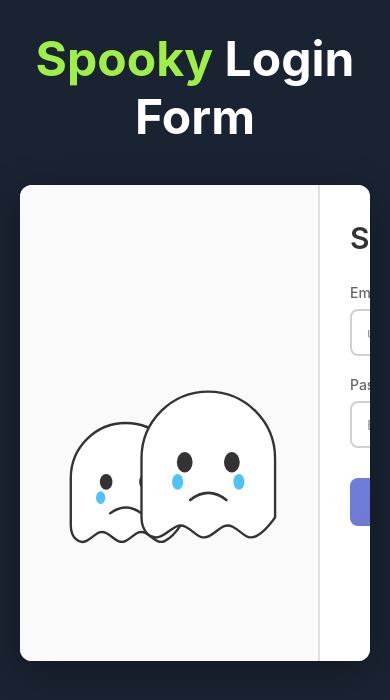
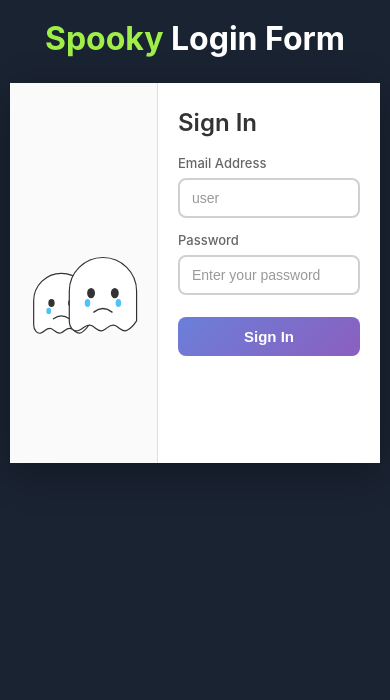
Before and after one commit to axentro-official/Ghost_style, a plain HTML site: page index.html in a window 390 px wide. Drawn offline with Linux system fonts and the light colour scheme.

Commit message:
Update index.html

```diff
--- a/index.html
+++ b/index.html
@@ -38,70 +38,78 @@
             color: #9fef48;
         }
 
-        /* MAIN CONTAINER - FORCE HORIZONTAL LAYOUT */
+        /* MAIN CONTAINER - HORIZONTAL LAYOUT */
         .login-container {
             background-color: #ffffff;
             border-radius: 12px;
             box-shadow: 0 10px 40px rgba(0, 0, 0, 0.3);
 
-            /* FORCE HORIZONTAL - LEFT RIGHT SPLIT */
-            display: flex !important;
-            flex-direction: row !important;
+            display: flex;
+            flex-direction: row;
 
             width: 100%;
             max-width: 950px;
-            min-height: 500px;
-            overflow: hidden;
+            min-height: 480px;
+
+            /* FIX: Allow content to show fully - NO CROPPING! */
+            overflow: visible;
         }
 
-        /* LEFT SIDE - GHOSTS SECTION (45% width) */
+        /* LEFT SIDE - GHOSTS SECTION */
         .ghosts-section {
-            flex: 0 0 45% !important;
-            width: 45% !important;
-            min-width: 350px;
+            flex: 1 1 45%;
+            max-width: 450px;
+
             display: flex;
             align-items: center;
             justify-content: center;
             position: relative;
-            padding: 30px;
+            padding: 25px 20px;
             background-color: #fafafa;
             border-right: 2px solid #e0e0e0;
+
+            /* FIX: Ensure no cropping */
+            overflow: visible;
+            min-height: 400px;
         }
 
-        /* RIGHT SIDE - FORM SECTION (55% width) */
+        /* RIGHT SIDE - FORM SECTION */
         .form-section {
-            flex: 0 0 55% !important;
-            width: 55% !important;
-            min-width: 400px;
-            padding: 50px 40px;
+            flex: 1 1 55%;
+            max-width: 550px;
+
+            padding: 40px 35px;
             display: flex;
             flex-direction: column;
             justify-content: center;
             background-color: #ffffff;
+
+            overflow: visible;
+            min-height: 400px;
         }
 
         .form-title {
-            font-size: 36px;
+            font-size: 34px;
             color: #333333;
-            margin-bottom: 28px;
+            margin-bottom: 25px;
             font-weight: 600;
         }
 
         .form-group {
-            margin-bottom: 20px;
+            margin-bottom: 18px;
         }
 
         .form-group label {
             display: block;
             font-size: 14px;
             color: #666666;
-            margin-bottom: 8px;
+            margin-bottom: 7px;
             font-weight: 500;
         }
 
         .form-group input {
             width: 100%;
-            padding: 13px 15px;
+            padding: 12px 14px;
             border: 2px solid #d0d0d0;
             border-radius: 8px;
             font-size: 15px;
@@ -121,16 +129,16 @@
 
         .sign-in-btn {
             width: 100%;
-            padding: 14px;
+            padding: 13px;
             background: linear-gradient(135deg, #6b7fd9 0%, #8b5fbf 100%);
             color: white;
             border: none;
             border-radius: 8px;
-            font-size: 17px;
+            font-size: 16px;
             font-weight: 600;
             cursor: pointer;
             transition: all 0.3s ease;
-            margin-top: 10px;
+            margin-top: 8px;
         }
 
         .sign-in-btn:hover {
@@ -138,28 +146,34 @@
             box-shadow: 0 6px 20px rgba(107, 127, 217, 0.4);
         }
 
-        /* Ghost Container */
+        /* Ghost Container - RESPONSIVE SIZING */
         .ghost-container {
             position: relative;
-            width: 260px;
-            height: 300px;
+            width: 90%;
+            max-width: 280px;
+            height: auto;
+            aspect-ratio: 280 / 320;
+
+            overflow: visible;
         }
 
         .ghost-svg {
             width: 100%;
             height: 100%;
+            display: block;
+            overflow: visible;
         }
 
         /* Speech Bubble */
         .speech-bubble {
             position: absolute;
-            top: 5px;
-            left: 5px;
+            top: 0;
+            left: 0;
             background: white;
             border: 3px solid #333;
             border-radius: 15px;
-            padding: 10px 18px;
-            font-size: 16px;
+            padding: 10px 16px;
+            font-size: 15px;
             font-weight: bold;
             color: #000;
             opacity: 0;
@@ -168,13 +182,14 @@
             z-index: 10;
             white-space: nowrap;
             box-shadow: 0 4px 12px rgba(0,0,0,0.15);
+            overflow: visible;
         }
 
         .speech-bubble::after {
             content: '';
             position: absolute;
             bottom: -11px;
-            left: 25px;
+            left: 22px;
             width: 0;
             height: 0;
             border-left: 11px solid transparent;
@@ -189,12 +204,12 @@
 
         /* Status Messages */
         .status-message {
-            margin-top: 14px;
-            padding: 13px;
+            margin-top: 12px;
+            padding: 12px;
             border-radius: 8px;
             text-align: center;
             font-weight: 600;
-            font-size: 15px;
+            font-size: 14px;
             opacity: 0;
             transform: translateY(-10px);
             transition: all 0.3s ease;
@@ -220,16 +235,16 @@
 
         .try-again-btn {
             width: 100%;
-            padding: 13px;
+            padding: 12px;
             background-color: #718096;
             color: white;
             border: none;
             border-radius: 8px;
-            font-size: 16px;
+            font-size: 15px;
             font-weight: 600;
             cursor: pointer;
             transition: all 0.3s ease;
-            margin-top: 12px;
+            margin-top: 10px;
             opacity: 0;
             transform: translateY(-10px);
             pointer-events: none;
@@ -251,6 +266,7 @@
             opacity: 0;
             transition: all 0.5s ease;
             filter: drop-shadow(0 2px 4px rgba(0,0,0,0.2));
+            overflow: visible;
         }
 
         .star.show {
@@ -263,37 +279,128 @@
             50% { transform: scale(1.3) rotate(180deg); }
         }
 
-        /* IMPORTANT: Keep HORIZONTAL on ALL screen sizes */
+        /* ========== RESPONSIVE DESIGN - All Screen Sizes ========== */
+
+        /* Tablets and Small Laptops */
         @media (max-width: 900px) {
             .login-container {
-                flex-direction: row !important; /* FORCE row, NOT column */
                 max-width: 100%;
-                min-height: 450px;
+                min-height: 420px;
             }
 
             .ghosts-section {
-                flex: 0 0 42% !important;
-                min-width: 300px;
-                padding: 20px;
+                flex: 1 1 42%;
+                padding: 20px 15px;
+                min-height: 350px;
             }
 
             .form-section {
-                flex: 0 0 58% !important;
-                min-width: 320px;
-                padding: 35px 30px;
+                flex: 1 1 58%;
+                padding: 30px 25px;
+                min-height: 350px;
             }
 
             .header h1 {
-                font-size: 48px;
+                font-size: 52px;
             }
 
             .form-title {
-                font-size: 30px;
+                font-size: 28px;
             }
 
             .ghost-container {
-                width: 220px;
-                height: 260px;
+                max-width: 240px;
+            }
+        }
+
+        /* Mobile Phones - Still Horizontal but Optimized */
+        @media (max-width: 650px) {
+            body {
+                padding: 20px 10px;
+            }
+
+            .header {
+                margin-bottom: 25px;
+            }
+
+            .header h1 {
+                font-size: 38px;
+            }
+
+            .login-container {
+                flex-direction: row !important;
+                min-height: 380px;
+                border-radius: 10px;
+            }
+
+            .ghosts-section {
+                flex: 1 1 40%;
+                padding: 15px 10px;
+                min-height: 320px;
+                border-right: 1.5px solid #e0e0e0;
+            }
+
+            .form-section {
+                flex: 1 1 60%;
+                padding: 25px 20px;
+                min-height: 320px;
+            }
+
+            .form-title {
+                font-size: 24px;
+                margin-bottom: 18px;
+            }
+
+            .form-group {
+                margin-bottom: 14px;
+            }
+
+            .form-group label {
+                font-size: 13px;
+            }
+
+            .form-group input {
+                padding: 10px 12px;
+                font-size: 14px;
+            }
+
+            .sign-in-btn {
+                padding: 11px;
+                font-size: 15px;
+            }
+
+            .ghost-container {
+                max-width: 180px;
+            }
+
+            .speech-bubble {
+                font-size: 13px;
+                padding: 8px 12px;
+            }
+
+            .status-message {
+                font-size: 13px;
+                padding: 10px;
+            }
+
+            .try-again-btn {
+                padding: 10px;
+                font-size: 14px;
+            }
+        }
+
+        /* Very Small Screens */
+        @media (max-width: 480px) {
+            .header h1 {
+                font-size: 32px;
+            }
+
+            .login-container {
+                min-height: 340px;
+            }
+
+            .ghost-container {
+                max-width: 150px;
             }
         }
     </style>
@@ -303,7 +410,7 @@
         <h1><span>Spooky</span> Login Form</h1>
     </div>
 
-    <!-- CONTAINER: LEFT (GHOSTS) + RIGHT (FORM) - HORIZONTAL -->
+    <!-- CONTAINER: LEFT (GHOSTS) + RIGHT (FORM) -->
     <div class="login-container">
 
         <!-- LEFT: GHOSTS SECTION -->
@@ -314,25 +421,25 @@
                 <div id="speechBubble" class="speech-bubble"></div>
 
                 <!-- Stars -->
-                <svg class="star" id="star1" style="top: 60px; right: 25px; width: 24px; height: 24px;" viewBox="0 0 24 24" fill="#333">
+                <svg class="star" id="star1" style="top: 5%; right: 8%; width: 9%; max-width: 26px;" viewBox="0 0 24 24" fill="#333">
                     <path d="M12 2l3.09 6.26L22 9.27l-5 4.87 1.18 6.88L12 17.77l-6.18 3.25L7 14.14 2 9.27l6.91-1.01L12 2z"/>
                 </svg>
-                <svg class="star" id="star2" style="top: 100px; left: 10px; width: 20px; height: 20px;" viewBox="0 0 24 24" fill="#333">
+                <svg class="star" id="star2" style="top: 33%; left: 4%; width: 7%; max-width: 22px;" viewBox="0 0 24 24" fill="#333">
                     <path d="M12 2l3.09 6.26L22 9.27l-5 4.87 1.18 6.88L12 17.77l-6.18 3.25L7 14.14 2 9.27l6.91-1.01L12 2z"/>
                 </svg>
-                <svg class="star" id="star3" style="bottom: 80px; right: 10px; width: 22px; height: 22px;" viewBox="0 0 24 24" fill="#333">
+                <svg class="star" id="star3" style="bottom: 28%; right: 5%; width: 8%; max-width: 24px;" viewBox="0 0 24 24" fill="#333">
                     <path d="M12 2l3.09 6.26L22 9.27l-5 4.87 1.18 6.88L12 17.77l-6.18 3.25L7 14.14 2 9.27l6.91-1.01L12 2z"/>
                 </svg>
 
-                <!-- GHOSTS SVG -->
-                <svg class="ghost-svg" viewBox="0 0 280 330" xmlns="http://www.w3.org/2000/svg">
+                <!-- GHOSTS SVG - Fully Visible -->
+                <svg class="ghost-svg" viewBox="0 0 280 330" xmlns="http://www.w3.org/2000/svg" preserveAspectRatio="xMidYMid meet">
 
                     <!-- SMALL GHOST (Left) -->
                     <g id="smallGhost" transform="translate(15, 165)">
                         <path d="M70 0 C31.34 0 0 31.34 0 70 L0 130 C0 145 10 155 20 150 C30 145 35 135 45 140 C55 145 60 155 70 150 C80 145 85 135 95 140 C105 145 110 155 120 150 C130 145 140 130 140 130 L140 70 C140 31.34 108.66 0 70 0 Z"
                               fill="white" stroke="#333" stroke-width="3"/>
 
-                        <!-- SAD FACE (Default) -->
+                        <!-- SAD FACE (Default State) -->
                         <g id="smallGhostFaceSad">
                             <ellipse cx="45" cy="75" rx="8" ry="10" fill="#333"/>
                             <ellipse cx="95" cy="75" rx="8" ry="10" fill="#333"/>
@@ -341,14 +448,14 @@
                             <ellipse cx="102" cy="95" rx="6" ry="8" fill="#4fc3f7"/>
                         </g>
 
-                        <!-- WORRIED FACE (Error) -->
+                        <!-- WORRIED FACE (Error State) -->
                         <g id="smallGhostFaceWorried" style="display: none;">
                             <ellipse cx="45" cy="75" rx="8" ry="10" fill="#333"/>
                             <ellipse cx="95" cy="75" rx="8" ry="10" fill="#333"/>
                             <path d="M 55 115 Q 70 108 85 115" stroke="#c53030" stroke-width="3" fill="none" stroke-linecap="round"/>
                         </g>
 
-                        <!-- HAPPY FACE (Success) -->
+                        <!-- HAPPY FACE (Success State) -->
                         <g id="smallGhostFaceHappy" style="display: none;">
                             <path d="M 35 72 Q 45 62 55 72" stroke="#333" stroke-width="3" fill="none" stroke-linecap="round"/>
                             <path d="M 85 72 Q 95 62 105 72" stroke="#333" stroke-width="3" fill="none" stroke-linecap="round"/>
@@ -364,7 +471,7 @@
                         <path d="M85 0 C38.06 0 0 38.06 0 85 L0 160 C0 178 12 190 25 184 C38 178 44 166 56 172 C68 178 74 190 86 184 C98 178 104 166 116 172 C128 178 134 190 146 184 C158 178 170 160 170 160 L170 85 C170 38.06 131.94 0 85 0 Z"
                               fill="white" stroke="#333" stroke-width="3"/>
 
-                        <!-- SAD FACE (Default) -->
+                        <!-- SAD FACE (Default State) -->
                         <g id="largeGhostFaceSad">
                             <ellipse cx="55" cy="90" rx="10" ry="13" fill="#333"/>
                             <ellipse cx="115" cy="90" rx="10" ry="13" fill="#333"/>
@@ -373,7 +480,7 @@
                             <ellipse cx="124" cy="115" rx="7" ry="10" fill="#4fc3f7"/>
                         </g>
 
-                        <!-- CRYING FACE (Error) -->
+                        <!-- CRYING FACE (Error State) -->
                         <g id="largeGhostFaceCrying" style="display: none;">
                             <path d="M 42 88 L 68 94 M 68 88 L 42 94" stroke="#333" stroke-width="3.5" stroke-linecap="round"/>
                             <path d="M 102 88 L 128 94 M 128 88 L 102 94" stroke="#333" stroke-width="3.5" stroke-linecap="round"/>
@@ -383,7 +490,7 @@
                             <path d="M 25 138 Q 12 122 28 112 M 145 138 Q 158 122 142 112" stroke="#333" stroke-width="3.5" fill="none" stroke-linecap="round"/>
                         </g>
 
-                        <!-- HAPPY FACE (Success) -->
+                        <!-- HAPPY FACE (Success State) -->
                         <g id="largeGhostFaceHappy" style="display: none;">
                             <path d="M 42 88 Q 55 76 68 88" stroke="#333" stroke-width="3.5" fill="none" stroke-linecap="round"/>
                             <path d="M 102 88 Q 115 76 128 88" stroke="#333" stroke-width="3.5" fill="none" stroke-linecap="round"/>
```
